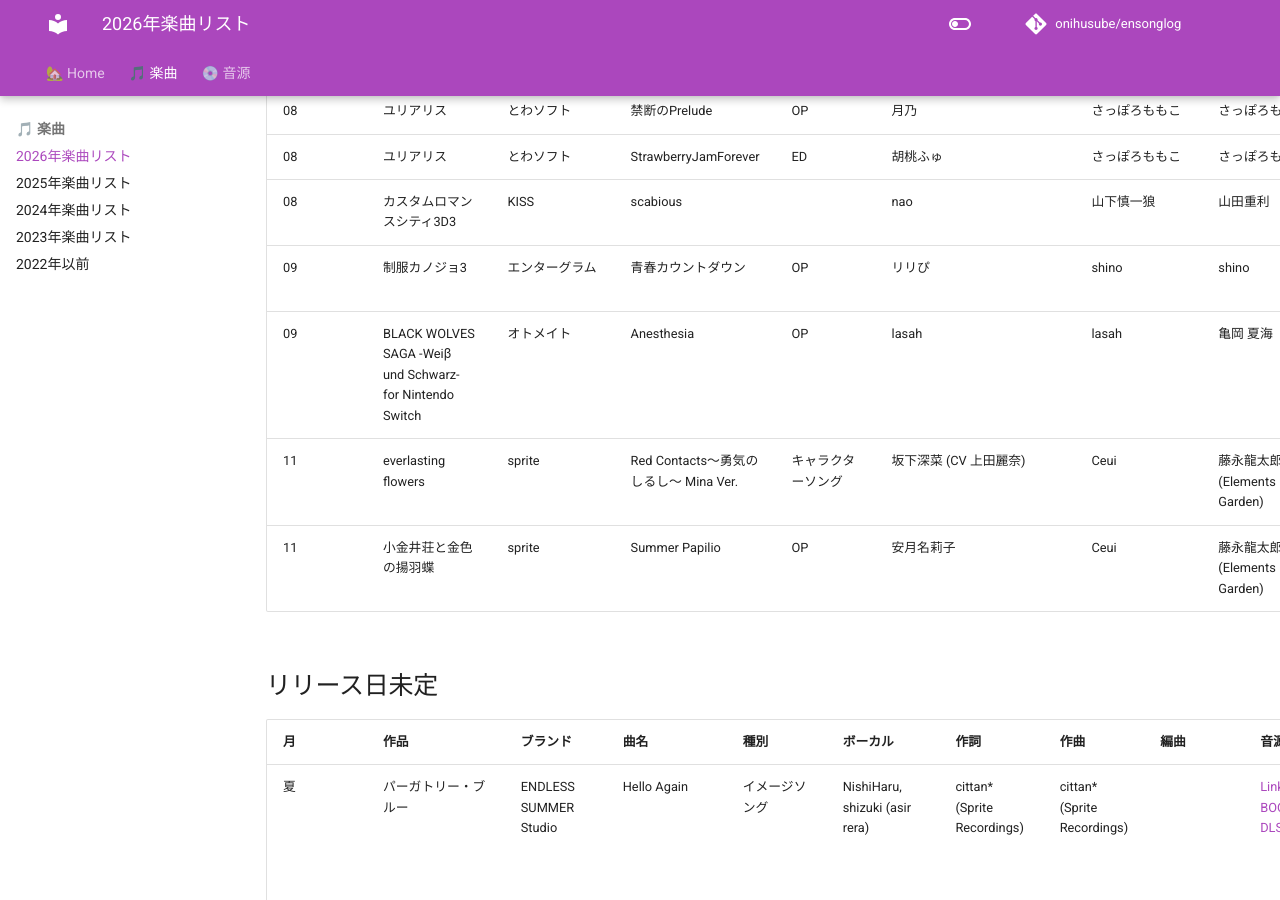
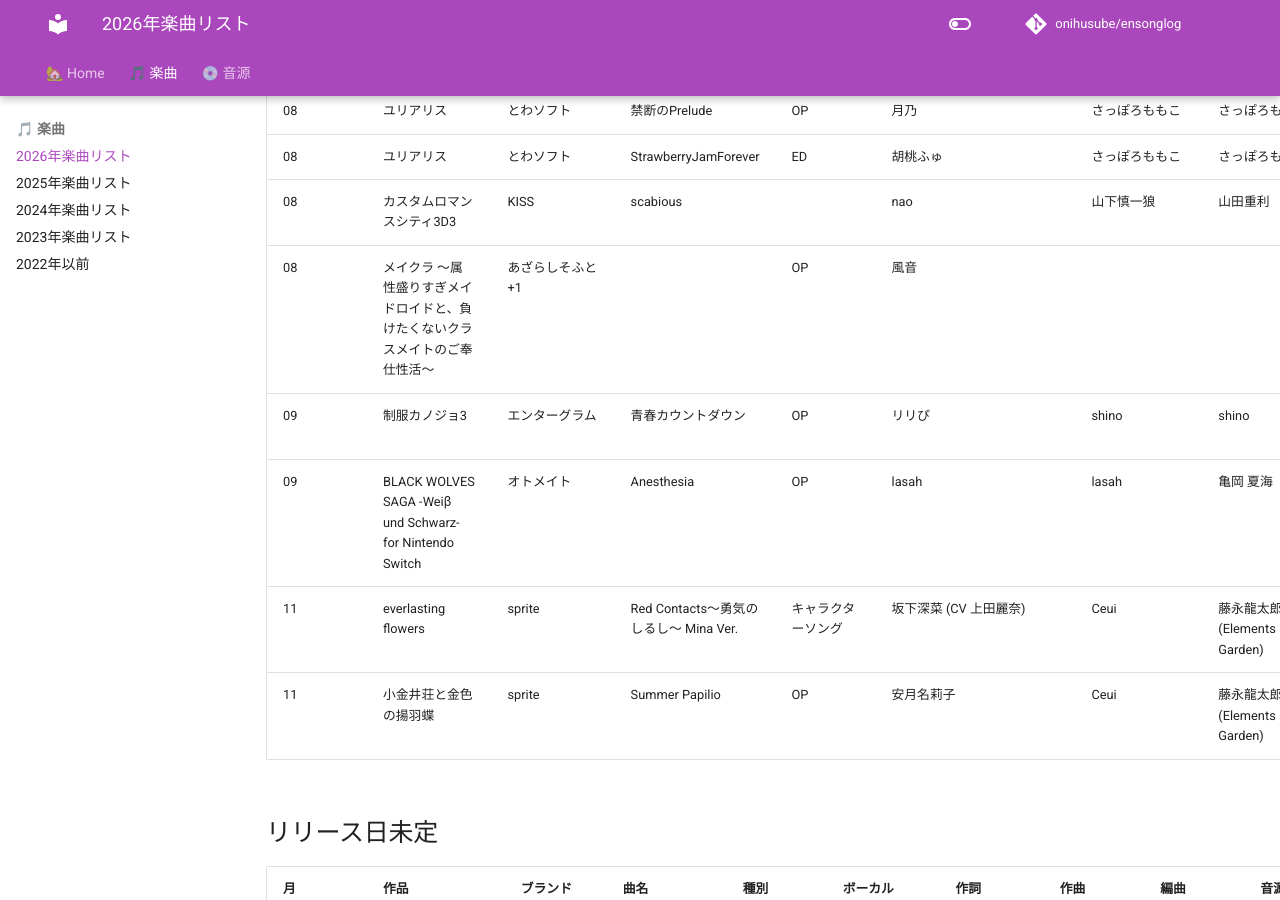
Before and after one commit to onihusube/ensonglog, an MkDocs documentation site: the page built from docs/2026/楽曲.md, in a window 1280 px wide and 900 px high, scrolled down 15918 px. Built offline with MkDocs 1.6.1 and Material for MkDocs 9.7.7, drawn with Linux system fonts in a browser that asks for light colours; emoji names are drawn with the system emoji font; comment, search, counter and statistics services are not loaded.

Commit message:
メイクラ追記

```diff
--- a/docs/2026/楽曲.md
+++ b/docs/2026/楽曲.md
@@ -182,6 +182,7 @@
 | 08<!--/16--> | ユリアリス | とわソフト | 禁断のPrelude | OP | 月乃 | さっぽろももこ | さっぽろももこ | deli. |  |  |  |
 | 08<!--/16--> | ユリアリス | とわソフト | StrawberryJamForever | ED | 胡桃ふゅ | さっぽろももこ | さっぽろももこ | deli. |  |  |  |
 | 08<!--/28--> | カスタムロマンスシティ3D3 | KISS | scabious |  | nao | 山下慎一狼 | 山田重利 |  |  |  | [:fontawesome-brands-youtube:](https://www.youtube.com/watch?v=uYaU6juMaVs) |
+| 08<!--/28--> | メイクラ ～属性盛りすぎメイドロイドと、負けたくないクラスメイトのご奉仕性活～ | あざらしそふと+1 |  | OP | 風音 |  |  |  | 豪華版特典 OPソングCD |  |  |
 | 09<!--/10--> | 制服カノジョ3 | エンターグラム | 青春カウントダウン | OP | リリぴ | shino | shino | nobo |  | GUITAR ARRANGE：鴇田樹, MIX：清野健太郎, RECORDING ENGINEER：Kei Sakai (studio MASS) | [:fontawesome-brands-youtube:](https://www.youtube.com/watch?v=J1IzBACEOn4) |
 | 09<!--/10--> | BLACK WOLVES SAGA -Weiβ und Schwarz- for Nintendo Switch | オトメイト | Anesthesia | OP | lasah | lasah | 亀岡 夏海 | 亀岡 夏海 |  |  | [:fontawesome-brands-youtube:](https://www.youtube.com/watch?v=bgnbajV6omg) |
 | 11<!--/26--> | everlasting flowers | sprite | Red Contacts〜勇気のしるし〜 Mina Ver. | キャラクターソング | 坂下深菜 (CV 上田麗奈) | Ceui | 藤永龍太郎 (Elements Garden) | 藤永龍太郎 (Elements Garden) | 初回限定特装版 予約特典 | Piano：Asucah, Violin：百合香 |  |
```
